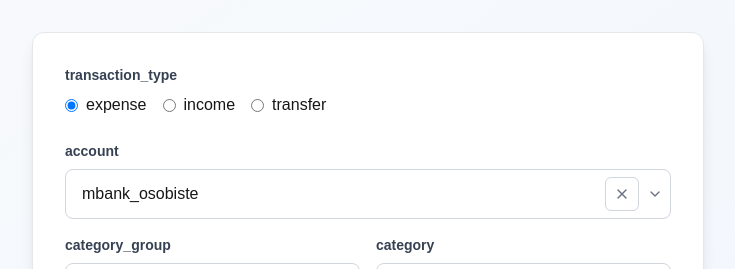
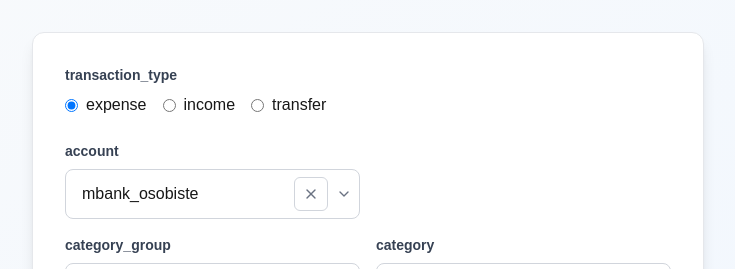
Before and after one commit to PawelJaronski/erp-front, a Next.js app: page / in a window 1280 px wide. Shown: the top 269 px of the page, without its empty margins (272-1007 px from the left). Built offline with nearby package versions, Linux system fonts and the light colour scheme.

Commit message:
some layout fixes

```diff
--- a/src/components/SimpleTransactionForm.tsx
+++ b/src/components/SimpleTransactionForm.tsx
@@ -155,8 +155,8 @@
               </div>
             </div>
 
-            {/* account row (and to_account if transfer) */}
-            <div className={`grid grid-cols-1 ${isTransfer ? 'md:grid-cols-2' : ''} gap-4 mb-4`}>
+            {/* Account (and optional to_account) row – always two columns on md+ to keep consistent width */}
+            <div className="grid grid-cols-1 md:grid-cols-2 gap-4 mb-4">
               <div className="flex-1">
                 <label className="block text-sm font-semibold text-gray-700 mb-2">
                   {isTransfer ? 'from_account' : 'account'}
```
